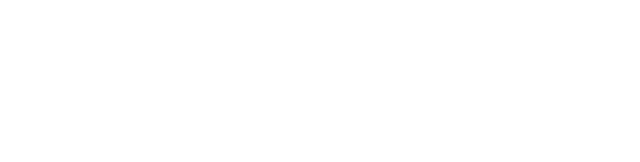
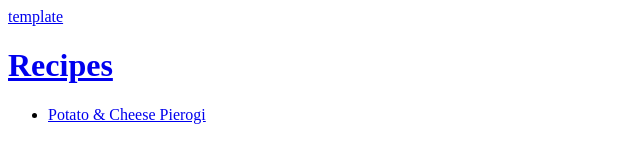
Before and after one commit to luckysaintmolotov/website-portfolio, a plain HTML site: page dumpling-riot/pages/recipes.html in a window 1280 px wide. Shown: the whole page, without its empty margins (0-640 px from the left). Drawn offline with Linux system fonts and the light colour scheme.

Commit message:
feat: add content

```diff
--- a/dumpling-riot/pages/recipes.html
+++ b/dumpling-riot/pages/recipes.html
@@ -3,9 +3,13 @@
 <head>
     <meta charset="UTF-8">
     <meta name="viewport" content="width=device-width, initial-scale=1.0">
-    <title>Document</title>
+    <title>Dumpling Riot Recipes</title>
+    <a href="recipe-template.html"> template
 </head>
 <body>
-
+    <h1>Recipes</h1>
+    <ul>
+        <li><a href="recipes/Potato-Cheese-Pierogi.html">Potato & Cheese Pierogi</a></li>
+    </ul>
 </body>
 </html>
```
